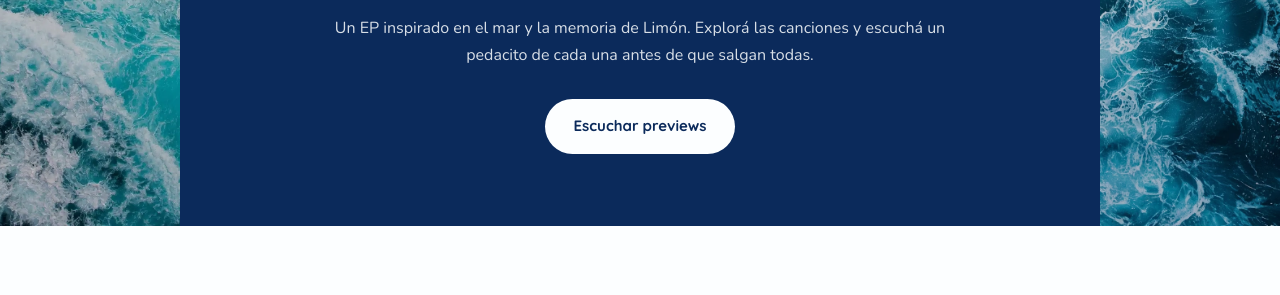
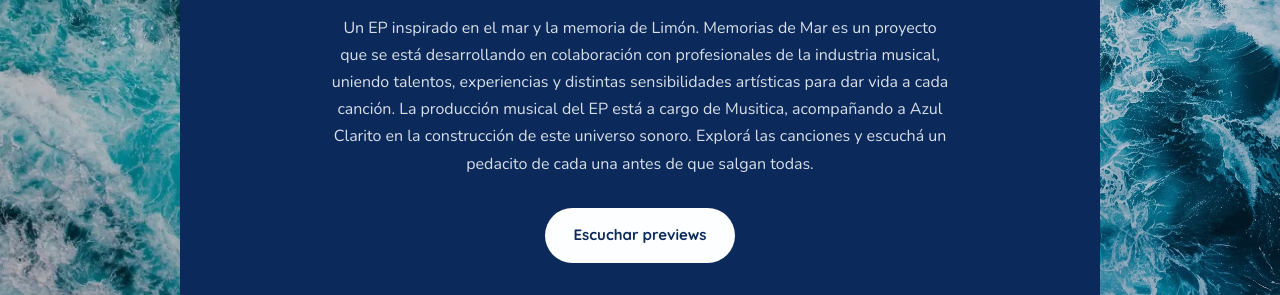
Before and after one commit to sosafabid/azul-clarito-site, a plain HTML site: page ep.html in a window 1280 px wide. Shown: the part 311-606 px from the top of the page. Drawn offline with nearby package versions, Linux system fonts and the light colour scheme.

Commit message:
ep edits credits

```diff
--- a/ep.html
+++ b/ep.html
@@ -125,7 +125,8 @@
     <div class="epx-hero__inner">
       <p class="epx-hero__artist">Azul Clarito</p>
       <h1 class="epx-hero__title">Memorias del Mar</h1>
-      <p class="epx-hero__lede">Un EP inspirado en el mar y la memoria de Limón. Explorá las canciones y escuchá un pedacito de cada una antes de que salgan todas.</p>
+      <p class="epx-hero__lede">Un EP inspirado en el mar y la memoria de Limón. Memorias de Mar es un proyecto que se está desarrollando en colaboración con profesionales de la industria musical, uniendo talentos, experiencias y distintas sensibilidades artísticas para dar vida a cada canción.
+La producción musical del EP está a cargo de Musitica, acompañando a Azul Clarito en la construcción de este universo sonoro. Explorá las canciones y escuchá un pedacito de cada una antes de que salgan todas.</p>
       <div class="epx-hero__cta">
         <a href="#epx-tracklist" class="btn btn--whatsapp" style="background:var(--paper);color:var(--navy);box-shadow:none;">Escuchar previews</a>
       </div>
```
